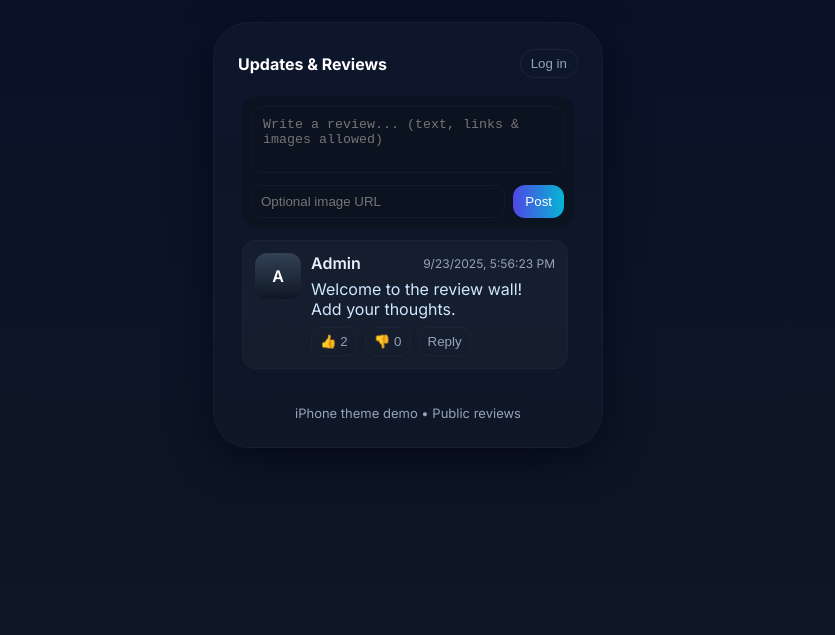
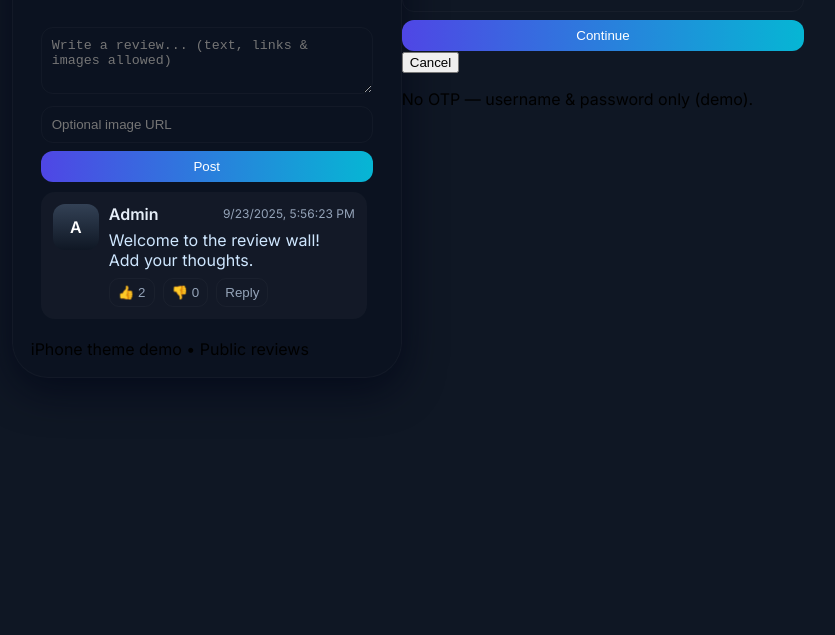
Before and after one commit to akaserein/c, a plain HTML site: page index.html in a window 1280 px wide. Shown: the part 165-800 px from the top of the page, without its empty margins (232-1067 px from the left). Drawn offline with Linux system fonts and the light colour scheme.

Commit message:
Update style.css

```diff
--- a/style.css
+++ b/style.css
@@ -1,27 +1,14 @@
-/* iPhone-style minimal UI */
 @import url('https://fonts.googleapis.com/css2?family=Inter:wght@300;400;600;700&display=swap');
-:root{
-  --bg: #0f1724; /* deep slate */
-  --card: #0b1220;
-  --muted: #94a3b8;
-  --accent: linear-gradient(90deg,#6ee7b7,#60a5fa);
-  --glass: rgba(255,255,255,0.03);
-}
+:root{--bg:#0f1724;--card:#0b1220;--muted:#94a3b8;--accent:linear-gradient(90deg,#6ee7b7,#60a5fa);--glass:rgba(255,255,255,0.03);}
 *{box-sizing:border-box}
-body{font-family:Inter,system-ui,-apple-system,Segoe UI,Roboto,'Helvetica Neue',Arial;margin:0;background:linear-gradient(180deg,#071028 0%,var(--bg) 100%);min-height:100vh;display:flex;align-items:center;justify-content:center;padding:18px}
-.iphone-shell{width:390px;border-radius:36px;padding:18px;background:linear-gradient(180deg, rgba(255,255,255,0.02), rgba(255,255,255,0.01));box-shadow:0 12px 40px rgba(2,6,23,0.7);border:1px solid rgba(255,255,255,0.03);overflow:hidden}
-.topbar{display:flex;align-items:center;justify-content:space-between;padding:8px 6px}
-.topbar h1{color:white;font-size:16px;margin:0}
-.profile-btn{background:transparent;border:1px solid rgba(255,255,255,0.06);padding:6px 10px;border-radius:14px;color:var(--muted)}
-.notch{width:110px;height:22px;border-radius:12px;position:absolute;left:50%;transform:translateX(-50%);top:8px;background:rgba(255,255,255,0.02)}
+body{margin:0;font-family:Inter,system-ui;-webkit-font-smoothing:antialiased;background:var(--bg);display:flex;justify-content:center;padding:18px}
+.iphone-shell{width:390px;border-radius:36px;padding:18px;background:var(--card);box-shadow:0 12px 40px rgba(2,6,23,0.7);border:1px solid rgba(255,255,255,0.03);overflow:hidden}
+.topbar{display:flex;align-items:center;justify-content:center;padding:8px 6px;color:white;font-weight:600}
 .content{padding:10px}
-.compose{background:var(--card);border-radius:16px;padding:10px;margin-bottom:12px}
-.compose textarea{width:100%;resize:none;border-radius:12px;padding:10px;background:transparent;border:1px solid rgba(255,255,255,0.03);color:#e6eef8;min-height:56px}
-.compose-actions{display:flex;gap:8px;margin-top:8px}
-.compose-actions input{flex:1;padding:8px;border-radius:10px;border:1px solid rgba(255,255,255,0.03);background:transparent;color:var(--muted)}
-.primary{background:linear-gradient(90deg,#4f46e5,#06b6d4);border:none;color:white;padding:8px 12px;border-radius:12px}
-.reviews-list{max-height:420px;overflow:auto;padding-right:6px}
-.review{display:flex;gap:10px;padding:12px;border-radius:14px;background:var(--glass);margin-bottom:10px;border:1px solid rgba(255,255,255,0.02)}
+.compose textarea,input{width:100%;margin-top:8px;padding:10px;border-radius:12px;border:1px solid rgba(255,255,255,0.03);background:transparent;color:#e6eef8}
+.primary{background:linear-gradient(90deg,#4f46e5,#06b6d4);border:none;color:white;padding:8px 12px;border-radius:12px;margin-top:8px;width:100%}
+.reviews-list{max-height:420px;overflow:auto;padding-right:6px;margin-top:10px}
+.review{display:flex;gap:10px;padding:12px;border-radius:14px;background:var(--glass);margin-bottom:10px;animation:fadeIn 0.3s ease-in}
 .avatar{width:46px;height:46px;border-radius:12px;background:linear-gradient(180deg,#334155,#0f1724);display:flex;align-items:center;justify-content:center;color:white;font-weight:600}
 .review-body{flex:1}
 .meta{display:flex;justify-content:space-between;align-items:center}
@@ -32,12 +19,4 @@ body{font-family:Inter,system-ui,-apple-system,Segoe UI,Roboto,'Helvetica Neue',
 .actions{display:flex;gap:8px;margin-top:8px}
 .small-btn{padding:6px 8px;border-radius:10px;border:1px solid rgba(255,255,255,0.03);background:transparent;color:var(--muted)}
 .reply-list{margin-top:8px;padding-left:6px}
-.reply{padding:8px;border-radius:8px;background:rgba(255,255,255,0.01);margin-bottom:6px}
-.bottombar{text-align:center;padding:8px;color:var(--muted);font-size:13px;margin-top:8px}
-.modal{position:fixed;inset:0;display:flex;align-items:center;justify-content:center;background:rgba(2,6,23,0.6)}
-.modal-card{width:320px;background:var(--card);padding:18px;border-radius:16px;border:1px solid rgba(255,255,255,0.03)}
-.modal.hidden{display:none}
-.modal input{width:100%;padding:10px;margin-top:8px;border-radius:10px;border:1px solid rgba(255,255,255,0.03);background:transparent;color:var(--muted)}
-.modal-actions{display:flex;gap:8px;justify-content:flex-end;margin-top:12px}
-.modal-note{color:var(--muted);font-size:12px;margin-top:8px}
-@media(max-width:420px){.iphone-shell{width:92vw}}
+.reply{padding:8px;border-radius:8px;background:
```
